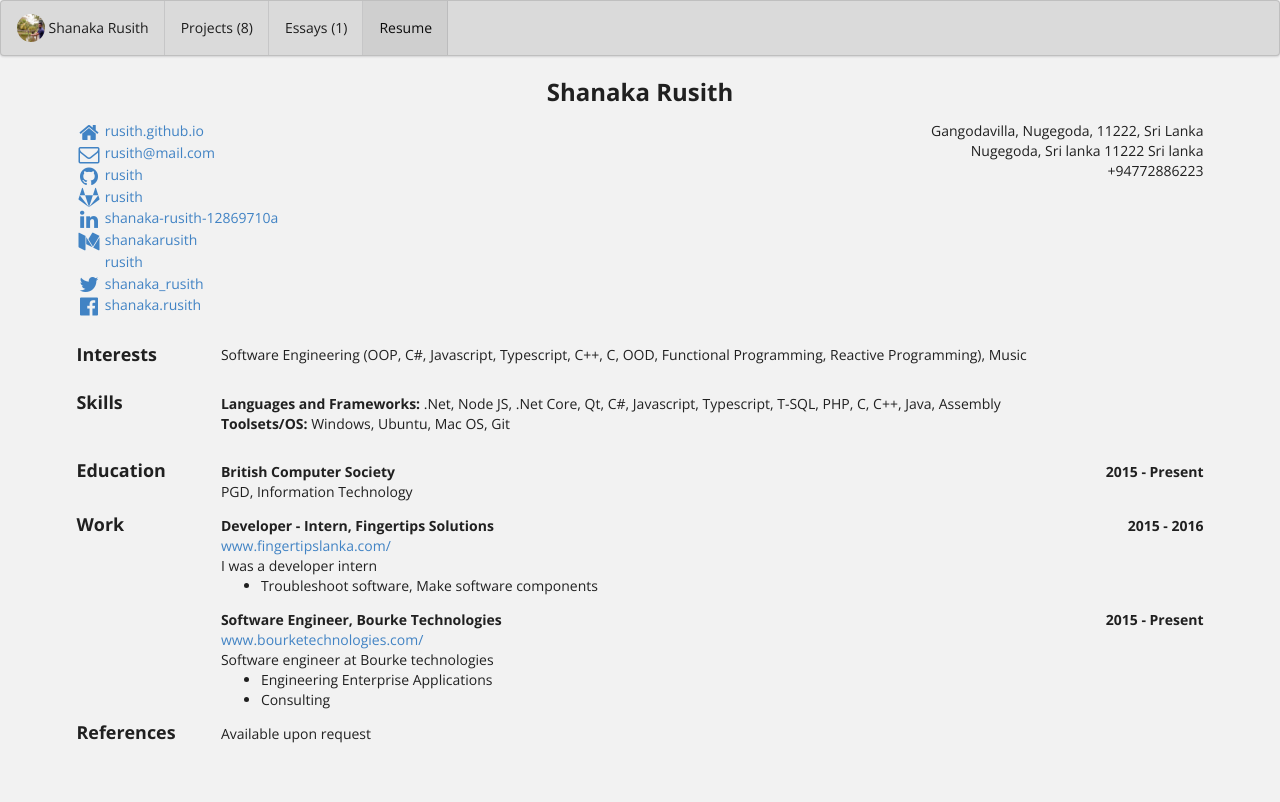
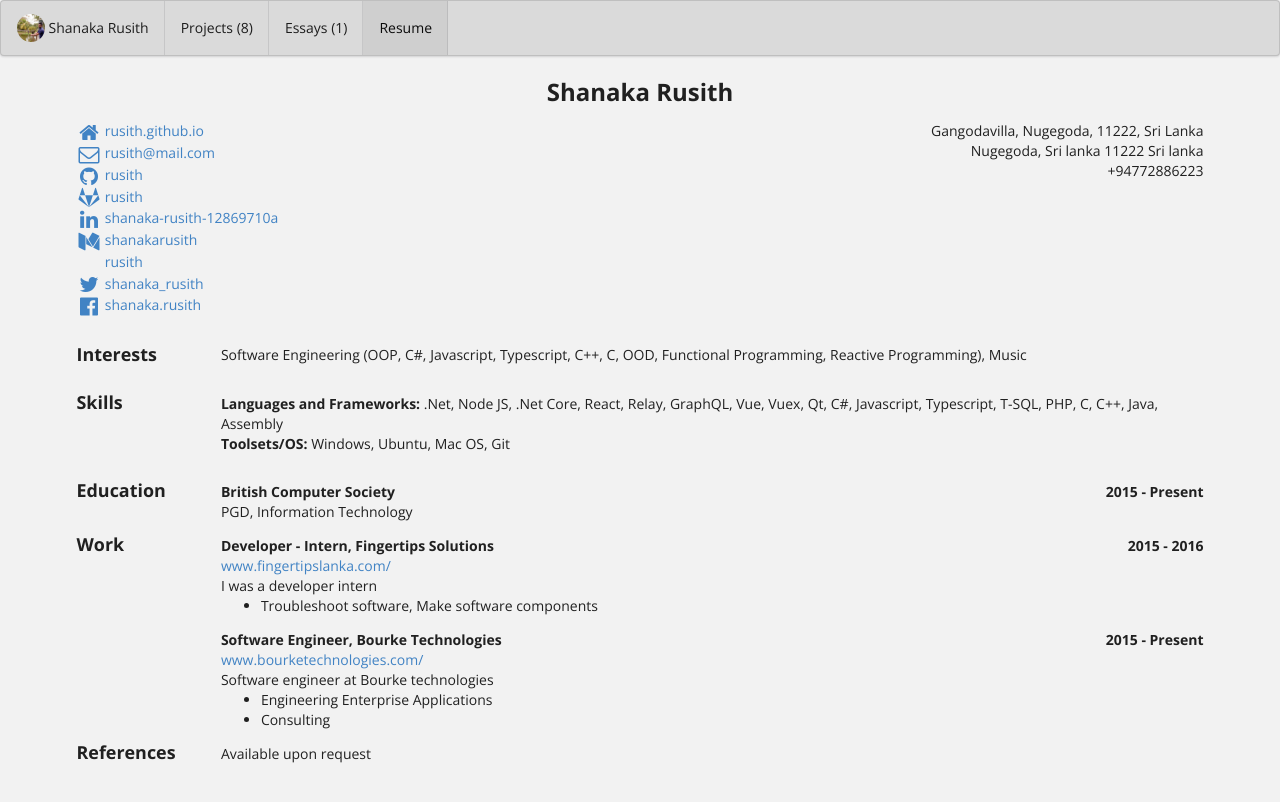
Before and after one commit to rusith/rusith.github.io, a Jekyll site: the page built from bio/index.html, in a window 1280 px wide. Shown: the top 802 px of the page. Built offline with Jekyll 4.4.1, drawn with Linux system fonts in a browser that asks for light colours.

Commit message:
Some Changes

```diff
--- a/_data/bio.json
+++ b/_data/bio.json
@@ -80,6 +80,11 @@
         ".Net",
         "Node JS",
         ".Net Core",
+        "React",
+        "Relay",
+        "GraphQL",
+        "Vue",
+        "Vuex",
         "Qt",
         "C#",
         "Javascript",
```
